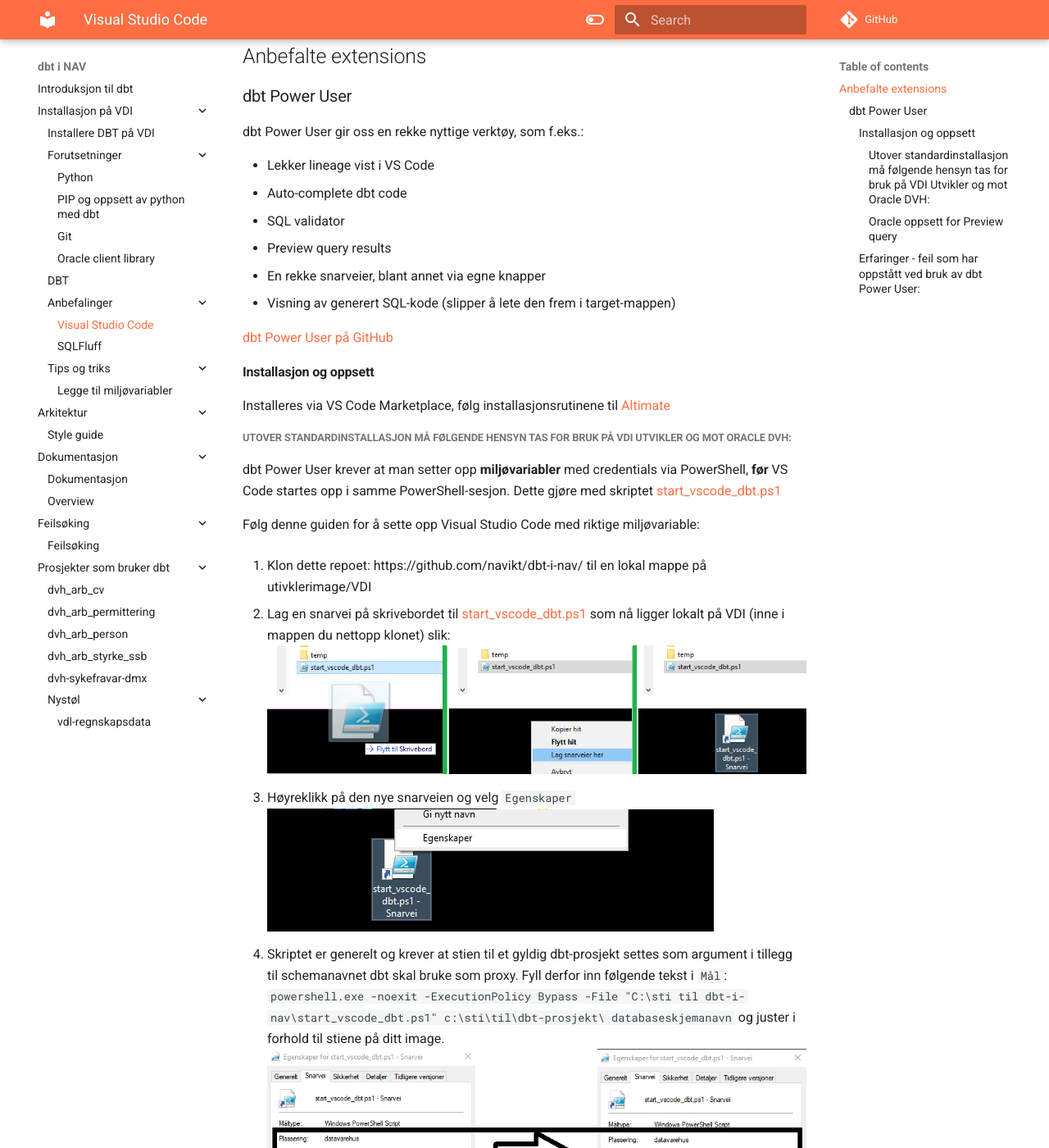
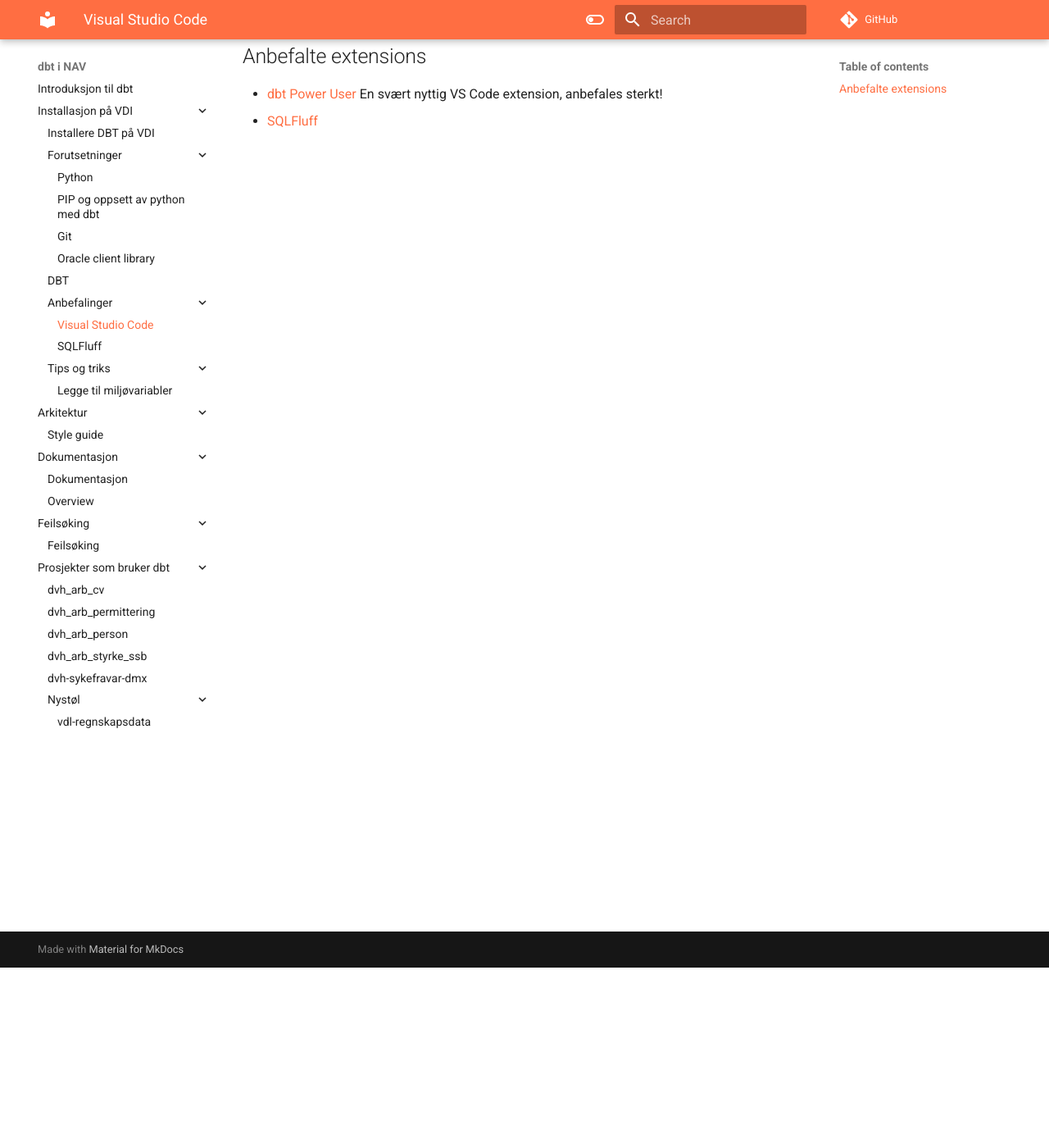
Before and after one commit to navikt/dbt-i-nav, an MkDocs documentation site: the page built from docs/Installasjon-på-VDI/vscode.md, in a window 1280 px wide and 1400 px high, scrolled down 220 px. Shown: the whole window at 82% size. Built offline with MkDocs 1.6.1 and Material for MkDocs 9.7.7, drawn with Linux system fonts in a browser that asks for light colours; comment, search, counter and statistics services are not loaded; some of the changed text lies outside the part shown.

Commit message:
Rydder litt i installasjonsbeskrivelser

```diff
--- a/docs/Installasjon-på-VDI/vscode.md
+++ b/docs/Installasjon-på-VDI/vscode.md
@@ -4,56 +4,5 @@
 
 ## Anbefalte extensions
 
-### dbt Power User
-
-dbt Power User gir oss en rekke nyttige verktøy, som f.eks.:
-
-- Lekker lineage vist i VS Code
-- Auto-complete dbt code
-- SQL validator
-- Preview query results
-- En rekke snarveier, blant annet via egne knapper
-- Visning av generert SQL-kode (slipper å lete den frem i target-mappen)
-
-[dbt Power User på GitHub](https://github.com/AltimateAI/vscode-dbt-power-user)
-
-#### Installasjon og oppsett
-Installeres via VS Code Marketplace, følg installasjonsrutinene til [Altimate](https://docs.myaltimate.com/)
-
-##### Utover standardinstallasjon må følgende hensyn tas for bruk på VDI Utvikler og mot Oracle DVH:
-
-dbt Power User krever at man setter opp **miljøvariabler** med credentials via PowerShell, **før** VS Code startes opp i samme PowerShell-sesjon. Dette gjøre med skriptet [start_vscode_dbt.ps1](https://github.com/navikt/dbt-i-nav/blob/main/start_vscode_dbt.ps1)
-
-Følg denne guiden for å sette opp Visual Studio Code med riktige miljøvariable:
-
-1. Klon dette repoet: https://github.com/navikt/dbt-i-nav/ til en lokal mappe på utivklerimage/VDI
-
-2. Lag en snarvei på skrivebordet til [start_vscode_dbt.ps1](https://github.com/navikt/dbt-i-nav/blob/main/start_vscode_dbt.ps1) som nå ligger lokalt på VDI (inne i mappen du nettopp klonet) slik:
-    ![Lag snarvei](vscode/lag_snarvei.png)
-
-3. Høyreklikk på den nye snarveien og velg `Egenskaper`
-    ![Høyreklikk](vscode/egenskaper.png)
-
-4. Skriptet er generelt og krever at stien til et gyldig dbt-prosjekt settes som argument i tillegg til schemanavnet dbt skal bruke som proxy. Fyll derfor inn følgende tekst i `Mål`: `powershell.exe -noexit -ExecutionPolicy Bypass -File "C:\sti til dbt-i-nav\start_vscode_dbt.ps1" c:\sti\til\dbt-prosjekt\  databaseskjemanavn` og juster i forhold til stiene på ditt image.
-    ![Mål](vscode/maal.png)
-
-5. Kopier snarveien og endre stiene for hvert dbt prosjekt du vil sette opp
-
-6. Start Visual Stusdio Code ved å dobbeltklikke på snarveien.
-
-7. Det hender skriptet oppdateres, så det er lurt å hente siste kode fra github innimellom.
-
-
-
-##### Oracle oppsett for Preview query
-
-**Preview query**-template må endres for Oracle-bruk:
-1. Åpne Settings ved å trykke `CTRL + ,`
-2. Søk etter `dbt.queryTemplate`
-3. Endre skript til `select * from ({query}) where ROWNUM <= {limit}`
-
-Ref.: [#dbtquerytemplate-for-oracle](https://docs.myaltimate.com/setup/optConfig/#dbtquerytemplate-for-oracle)
-
-
-#### Erfaringer - feil som har oppstått ved bruk av dbt Power User:
-- Hele dbt-prosjektet blir validert når prosjekt-mappen åpnes. Eventuelle initielle imports som er lagt inn i dbt_run.py, som f.eks. `from google.cloud import secretmanager`, vil gi feil i VDI Utvikler. Begrens initielle imports til grunnleggende behov.
+- [dbt Power User](dbt-power-user.md) En svært nyttig VS Code extension, anbefales sterkt!
+- [SQLFluff](sqlfluff.md)
```
Also changed, not shown: docs/Installasjon-på-VDI/dbt-power-user.md (added, +53 -0 lines), docs/Installasjon-på-VDI/installere.md (+2 -2 lines), docs/Installasjon-på-VDI/python.md (+1 -1 lines).
